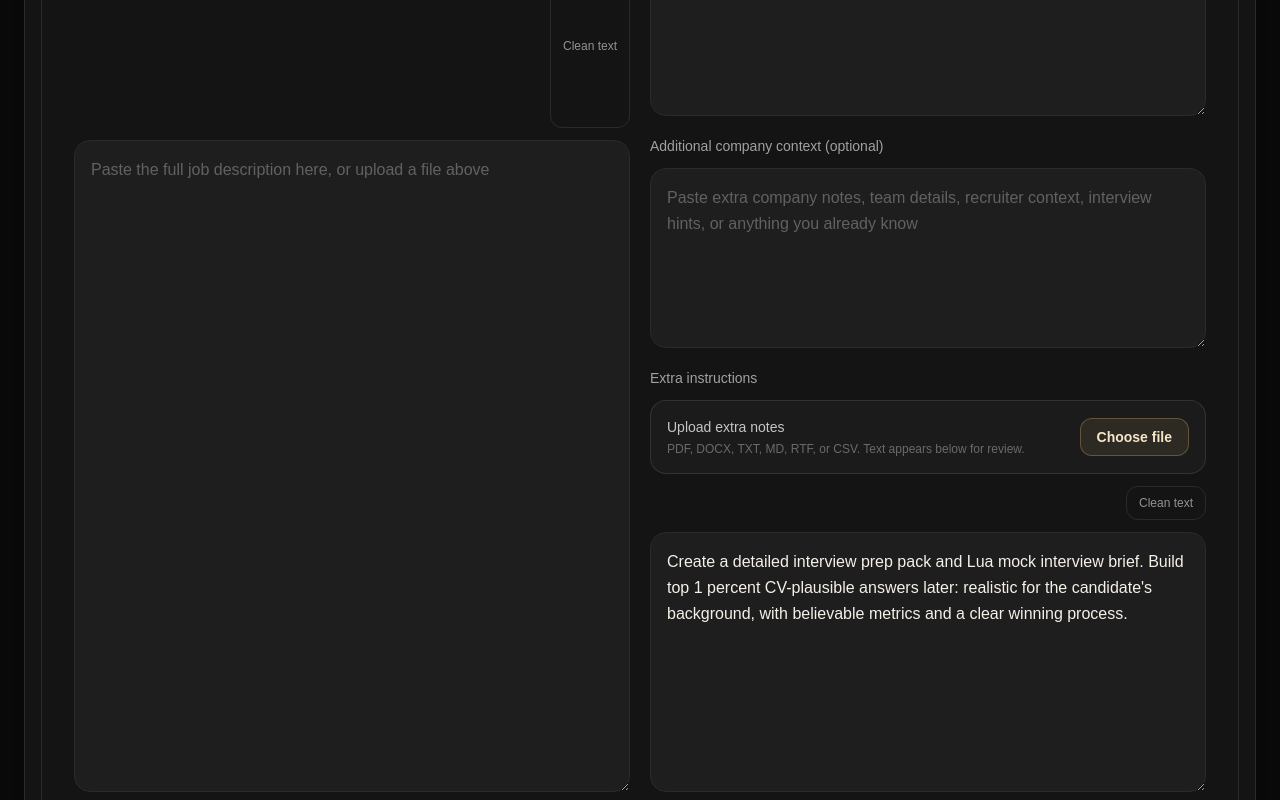
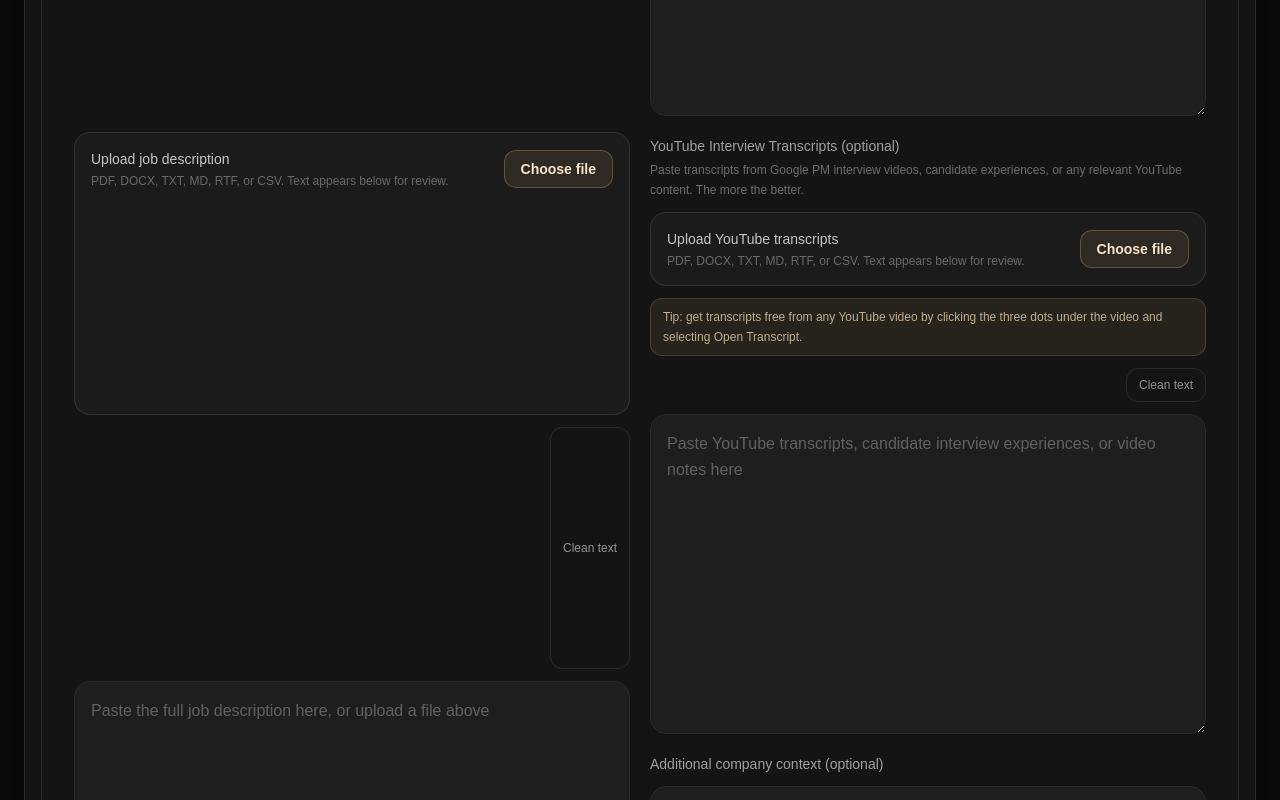
Before and after one commit to damaskinaa/interviewprep-frontend, a Next.js app: page / in a window 1280 px wide. Shown: the part 1720-2520 px from the top of the page. Built offline with nearby package versions, Linux system fonts and the light colour scheme.

Commit message:
Add YouTube transcript research input

```diff
--- a/app/api/prepare/start/route.ts
+++ b/app/api/prepare/start/route.ts
@@ -466,6 +466,7 @@ export async function POST(request: Request) {
     const body = await request.json();
     const answerBank = String(body.answer_bank || "").trim();
     const companyDescription = String(body.company_description || "").trim();
+    const youtubeTranscripts = String(body.youtube_transcripts || "").trim();
     const extraInstructions = String(body.extra || "").trim();
 
     const userContextBlocks = [
@@ -475,6 +476,9 @@ export async function POST(request: Request) {
         : "",
       companyDescription
         ? `[ADDITIONAL_COMPANY_CONTEXT]\nAdditional company context from the user:\n${companyDescription}\n[/ADDITIONAL_COMPANY_CONTEXT]`
+        : "",
+      youtubeTranscripts
+        ? `[YOUTUBE_TRANSCRIPTS]\n${youtubeTranscripts}\n[/YOUTUBE_TRANSCRIPTS]`
         : "",
     ].filter(Boolean);
 
--- a/app/page.tsx
+++ b/app/page.tsx
@@ -235,6 +235,7 @@ export default function Home() {
   const [jobDescription, setJobDescription] = useState("");
   const [cv, setCv] = useState("");
   const [answerBank, setAnswerBank] = useState("");
+  const [youtubeTranscripts, setYoutubeTranscripts] = useState("");
   const [companyDescription, setCompanyDescription] = useState("");
   const [extra, setExtra] = useState(
     "Create a detailed interview prep pack and Lua mock interview brief. Build top 1 percent CV-plausible answers later: realistic for the candidate's background, with believable metrics and a clear winning process."
@@ -242,6 +243,7 @@ export default function Home() {
   const [jobUpload, setJobUpload] = useState<UploadState | null>(null);
   const [cvUpload, setCvUpload] = useState<UploadState | null>(null);
   const [answerUpload, setAnswerUpload] = useState<UploadState | null>(null);
+  const [youtubeUpload, setYoutubeUpload] = useState<UploadState | null>(null);
   const [extraUpload, setExtraUpload] = useState<UploadState | null>(null);
   const [extracting, setExtracting] = useState("");
   const [loading, setLoading] = useState(false);
@@ -320,6 +322,7 @@ export default function Home() {
           job_description: jobDescription,
           cv,
           answer_bank: answerBank,
+          youtube_transcripts: youtubeTranscripts,
           company_description: companyDescription,
           extra
         })
@@ -558,6 +561,38 @@ export default function Home() {
                     />
                   </Field>
 
+                  <Field
+                    label="YouTube Interview Transcripts (optional)"
+                    description="Paste transcripts from Google PM interview videos, candidate experiences, or any relevant YouTube content. The more the better."
+                  >
+                    <FileUpload
+                      label="Upload YouTube transcripts"
+                      upload={youtubeUpload}
+                      busy={extracting === "youtube_transcripts"}
+                      onFile={(file) =>
+                        extractIntoTextarea(file, youtubeTranscripts, setYoutubeTranscripts, setYoutubeUpload, "youtube_transcripts")
+                      }
+                    />
+                    <p className="rounded-xl border border-[#c9a96e]/20 bg-[#c9a96e]/10 px-3 py-2 text-xs leading-5 text-[#f2dfb8]/75">
+                      Tip: get transcripts free from any YouTube video by clicking the three dots under the video and selecting Open Transcript.
+                    </p>
+                    <div className="flex justify-end">
+                      <button
+                        type="button"
+                        onClick={() => setYoutubeTranscripts(cleanPastedText(youtubeTranscripts))}
+                        className="rounded-xl border border-[#2a2a2a] px-3 py-2 text-xs text-[#f5f0e8]/58 hover:text-[#f5f0e8]"
+                      >
+                        Clean text
+                      </button>
+                    </div>
+                    <textarea
+                      className="textarea min-h-[320px]"
+                      value={youtubeTranscripts}
+                      onChange={(e) => setYoutubeTranscripts(e.target.value)}
+                      placeholder="Paste YouTube transcripts, candidate interview experiences, or video notes here"
+                    />
+                  </Field>
+
                   <Field label="Additional company context (optional)">
                     <textarea
                       className="textarea min-h-[180px]"
@@ -747,10 +782,25 @@ export default function Home() {
   );
 }
 
-function Field({ label, children }: { label: string; children: React.ReactNode }) {
+function Field({
+  label,
+  description,
+  children,
+}: {
+  label: string;
+  description?: string;
+  children: React.ReactNode;
+}) {
   return (
     <label className="grid gap-3">
-      <span className="text-sm text-white/60">{label}</span>
+      <span>
+        <span className="block text-sm text-white/60">{label}</span>
+        {description && (
+          <span className="mt-1 block text-xs leading-5 text-white/38">
+            {description}
+          </span>
+        )}
+      </span>
       {children}
     </label>
   );
```
